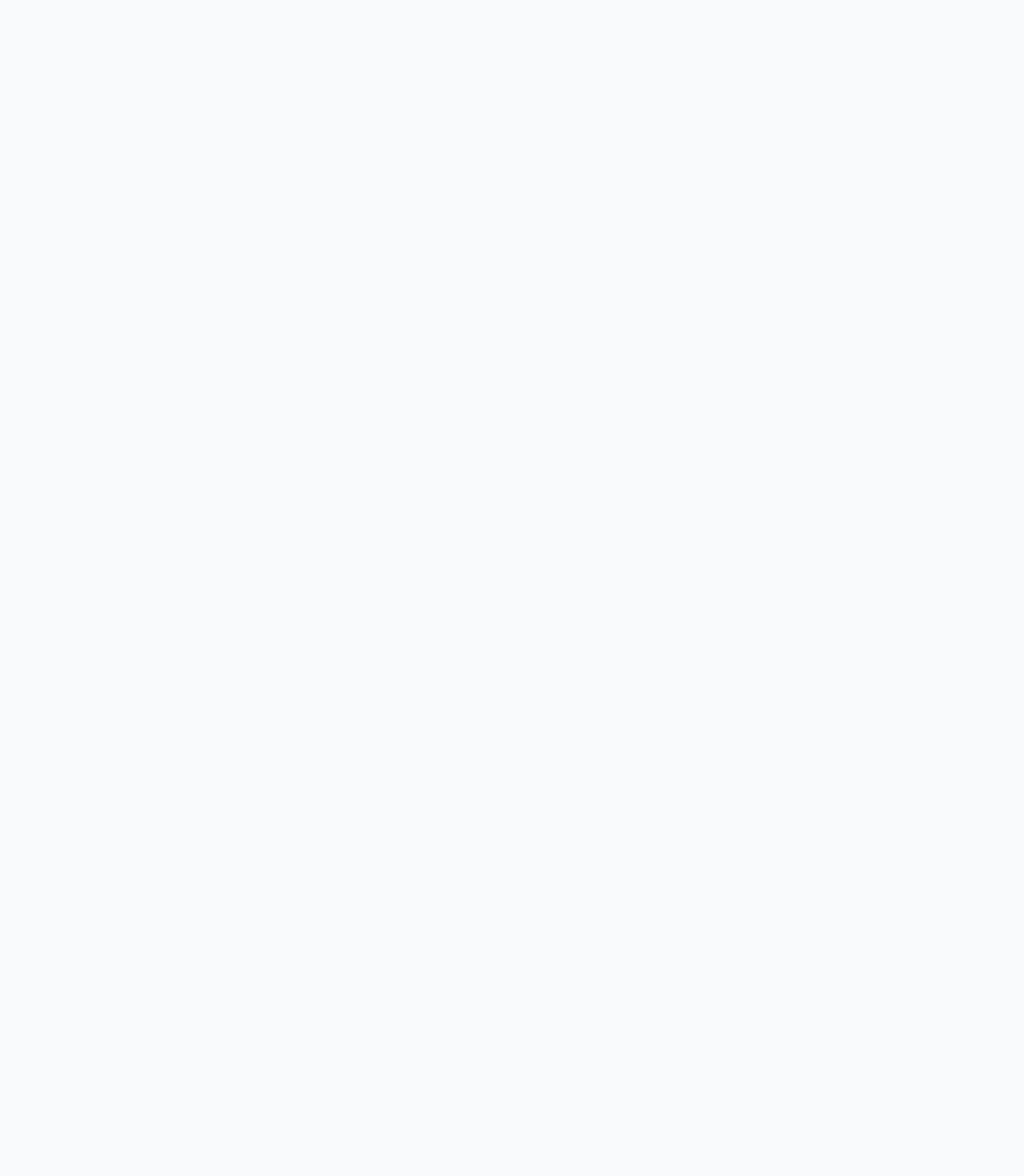
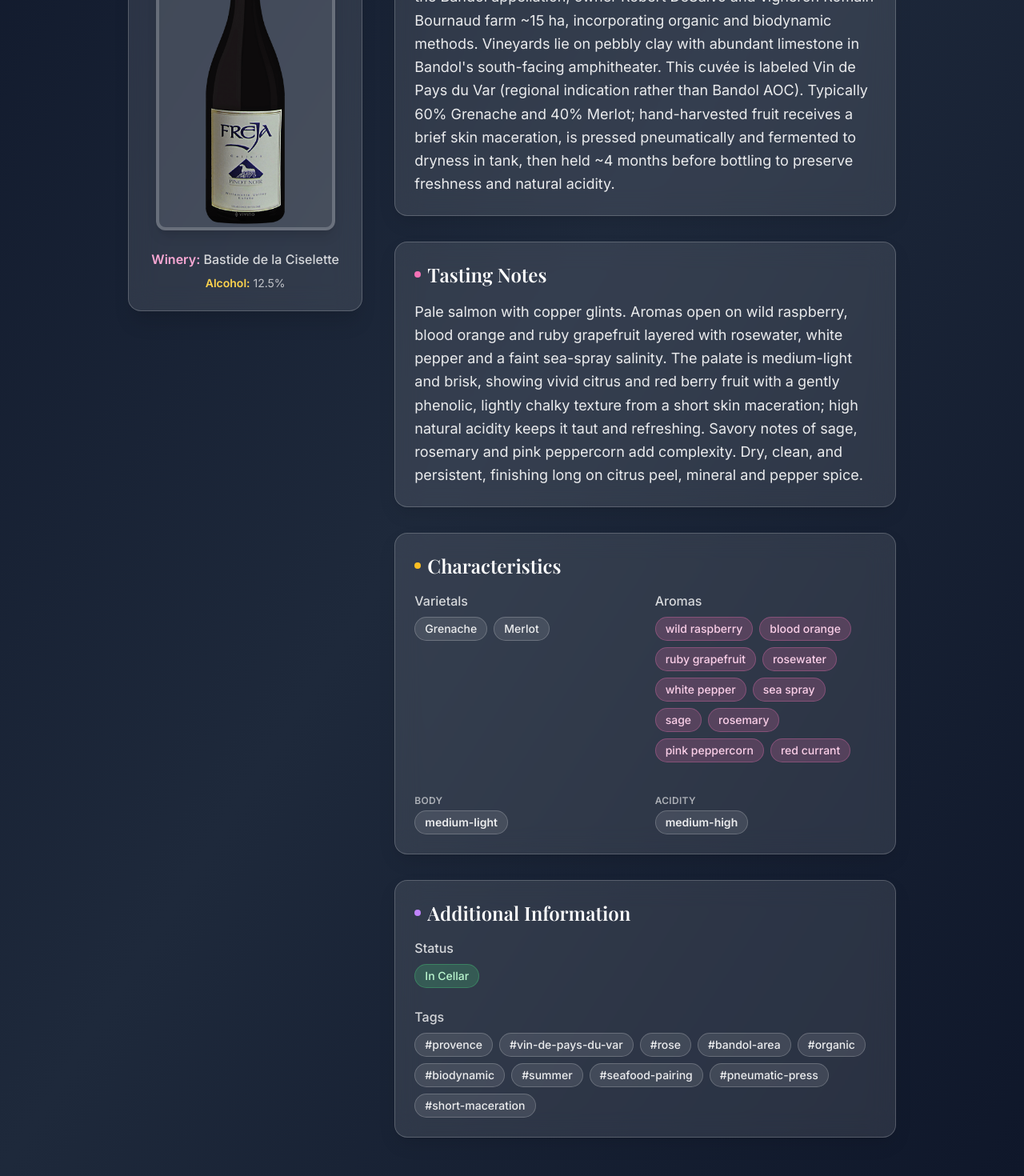
Before and after one commit to oputae/cellar, a Next.js app: page /bastide-de-la-ciselette-vin-de-pays-du-var-rose-2022 in a window 1280 px wide. Before the commit this address had no page. Shown: the part 526-1996 px from the top of the page at 80% size. Before the commit the page ends 800 px from the top, so only its background shows below. Built offline with nearby package versions, Linux system fonts and the light colour scheme.

Commit message:
Fix card alignment and add Bastide de la Ciselette rosé 2022

```diff
--- a/data/wines.json
+++ b/data/wines.json
@@ -147,5 +147,53 @@
       "everyday"
     ],
     "details": "2024 release by Bow & Arrow, loosely inspired by Loire Valley whites, blending mostly Chenin Blanc with splashes of Chardonnay and Melon de Bourgogne. Made in Portland, the winery embraces humble, drinkable terroir-driven natural wines. Organic farming, fermented in diverse vessels (steel, egg, old oak), light lees aging, low ABV and bright freshness characterize its style."
+  },
+  {
+    "id": "bastide-de-la-ciselette-vin-de-pays-du-var-rose-2022",
+    "name": "Bastide de la Ciselette Vin de Pays du Var Rosé",
+    "vintage": 2022,
+    "type": "rosé",
+    "region": "Vin de Pays du Var",
+    "country": "France",
+    "winery": "Bastide de la Ciselette",
+    "coordinates": {
+      "lat": 43.470000,
+      "lng": 6.230000
+    },
+    "notes": "Pale salmon with copper glints. Aromas open on wild raspberry, blood orange and ruby grapefruit layered with rosewater, white pepper and a faint sea-spray salinity. The palate is medium-light and brisk, showing vivid citrus and red berry fruit with a gently phenolic, lightly chalky texture from a short skin maceration; high natural acidity keeps it taut and refreshing. Savory notes of sage, rosemary and pink peppercorn add complexity. Dry, clean, and persistent, finishing long on citrus peel, mineral and pepper spice.",
+    "aromas": [
+      "wild raspberry",
+      "blood orange",
+      "ruby grapefruit",
+      "rosewater",
+      "white pepper",
+      "sea spray",
+      "sage",
+      "rosemary",
+      "pink peppercorn",
+      "red currant"
+    ],
+    "varietals": [
+      "Grenache",
+      "Merlot"
+    ],
+    "alcohol": 12.5,
+    "body": "medium-light",
+    "acidity": "medium-high",
+    "favorite": false,
+    "status": "cellar",
+    "tags": [
+      "provence",
+      "vin-de-pays-du-var",
+      "rose",
+      "bandol-area",
+      "organic",
+      "biodynamic",
+      "summer",
+      "seafood-pairing",
+      "pneumatic-press",
+      "short-maceration"
+    ],
+    "details": "Founded in 2010, Bastide de la Ciselette became the 57th winery in the Bandol appellation; owner Robert DeSalvo and vigneron Romain Bournaud farm ~15 ha, incorporating organic and biodynamic methods. Vineyards lie on pebbly clay with abundant limestone in Bandol's south-facing amphitheater. This cuvée is labeled Vin de Pays du Var (regional indication rather than Bandol AOC). Typically 60% Grenache and 40% Merlot; hand-harvested fruit receives a brief skin maceration, is pressed pneumatically and fermented to dryness in tank, then held ~4 months before bottling to preserve freshness and natural acidity."
   }
 ]
--- a/pages/collection.tsx
+++ b/pages/collection.tsx
@@ -251,7 +251,7 @@
               {filteredWines.map((wine, index) => (
                 <div
                   key={wine.id}
-                  className="bg-white/5 backdrop-blur-sm rounded-2xl border border-white/10 p-6 shadow-elegant hover:shadow-premium transition-all duration-300 hover:scale-105 animate-slide-up"
+                  className="bg-white/5 backdrop-blur-sm rounded-2xl border border-white/10 p-6 shadow-elegant hover:shadow-premium transition-all duration-300 hover:scale-105 animate-slide-up flex flex-col h-full"
                   style={{ animationDelay: `${index * 0.1}s` }}
                 >
                   <div className="flex items-start justify-between mb-4">
@@ -281,12 +281,14 @@
                   </div>
 
                   {wine.notes && (
-                    <p className="text-white/80 text-sm leading-relaxed mb-4 line-clamp-3">
-                      {wine.notes}
-                    </p>
+                    <div className="flex-1 mb-4">
+                      <p className="text-white/80 text-sm leading-relaxed line-clamp-3">
+                        {wine.notes}
+                      </p>
+                    </div>
                   )}
 
-                  <div className="flex items-center justify-between pt-4 border-t border-white/10">
+                  <div className="flex items-center justify-between pt-4 border-t border-white/10 mt-auto">
                     <div className="flex items-center gap-4 text-sm text-white/60">
                       {wine.winery && (
                         <span className="flex items-center gap-1">
```
Also changed, not shown: public/images/bastide-de-la-ciselette-vin-de-pays-du-var-rose-2022.jpg (added).
